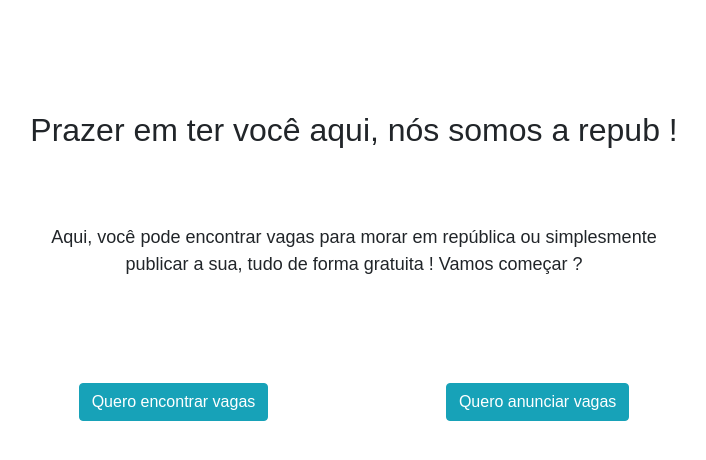
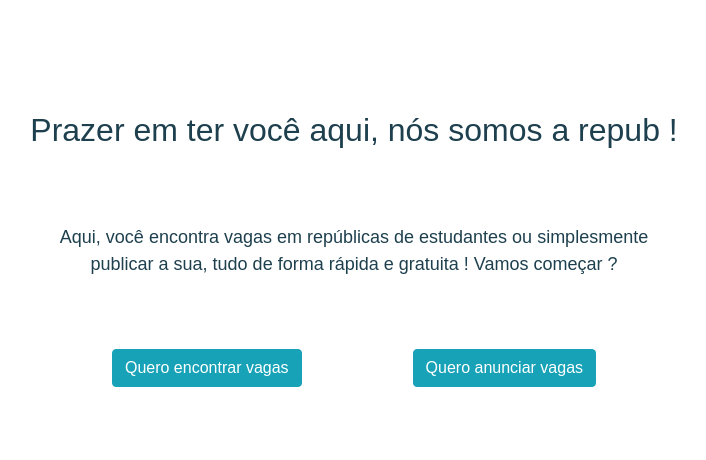
Before and after one commit to gorepub/repub-client, a React (Create React App) app: page / in a window 1280 px wide. Shown: the top 460 px of the page, without its empty margins (286-992 px from the left). Built offline with nearby package versions, Linux system fonts and the light colour scheme.

Commit message:
New component and other styles additions...

```diff
--- a/src/App.js
+++ b/src/App.js
@@ -4,6 +4,9 @@ import { Route, Switch } from 'react-router-dom';
 // Pages
 import HomePage from './components/pages/HomePage';
 import DashboardPage from './components/pages/DashboardPage';
+
+// Login
+import SignIn from './components/login/SignIn';
 
 // Routes Wrapper
 import AuthRouteWrapper from './routes/AuthRouteWrapper';
@@ -13,6 +16,7 @@ const App = () => (
     <Switch>
       <Route path='/' exact component={HomePage} />
       <AuthRouteWrapper path='/dashboard' component={DashboardPage} />
+      <AuthRouteWrapper path='/sign_in' component={SignIn} />
     </Switch>
   </Fragment>
 );
--- /dev/null
+++ b/src/components/login/SignIn.js
@@ -0,0 +1,23 @@
+import React from 'react';
+import {
+  Col,
+  Container,
+  Row,
+} from 'reactstrap';
+
+class SignIn extends React.Component {
+
+  render() {
+    return (
+      <Container>
+        <Row>
+          <Col md="12 center">
+            <h2 className="space-top">Bem-vindo</h2>
+          </Col>
+        </Row>
+      </Container>
+    );
+  }
+}
+
+export default SignIn;
--- a/src/components/pages/HomePage.css
+++ b/src/components/pages/HomePage.css
@@ -3,8 +3,12 @@
   padding-top: 6%;
 }
 
-button{
-  margin: 8%;
+button {
+  margin: 5%;
+}
+
+p, h2 {
+  color: #1e404e;
 }
 
 a {
--- a/src/components/pages/HomePage.js
+++ b/src/components/pages/HomePage.js
@@ -20,11 +20,11 @@ class HomePage extends React.Component {
             <h2 className="space-top center"> Prazer em ter você aqui, nós somos a repub !</h2>
           </Col>
           <Col md="12">
-            <p className="find-vacancies center">Aqui, você pode encontrar vagas para morar em república ou simplesmente <br/> publicar a sua, tudo de forma gratuita ! Vamos começar ?</p>
+            <p className="find-vacancies center">Aqui, você encontra vagas em repúblicas de estudantes ou simplesmente <br/> publicar a sua, tudo de forma rápida e gratuita ! Vamos começar ?</p>
           </Col>
           <Col md="12 center">
-            <Button color="info"><Link to="/dashboard">Quero encontrar vagas</Link></Button>
-            <Button color="info">Quero anunciar vagas</Button>
+            <Button color="info">Quero encontrar vagas</Button>
+            <Button color="info"><Link to= "/sign_in">Quero anunciar vagas</Link></Button>
           </Col>
         </Row>
       </Container>
```
